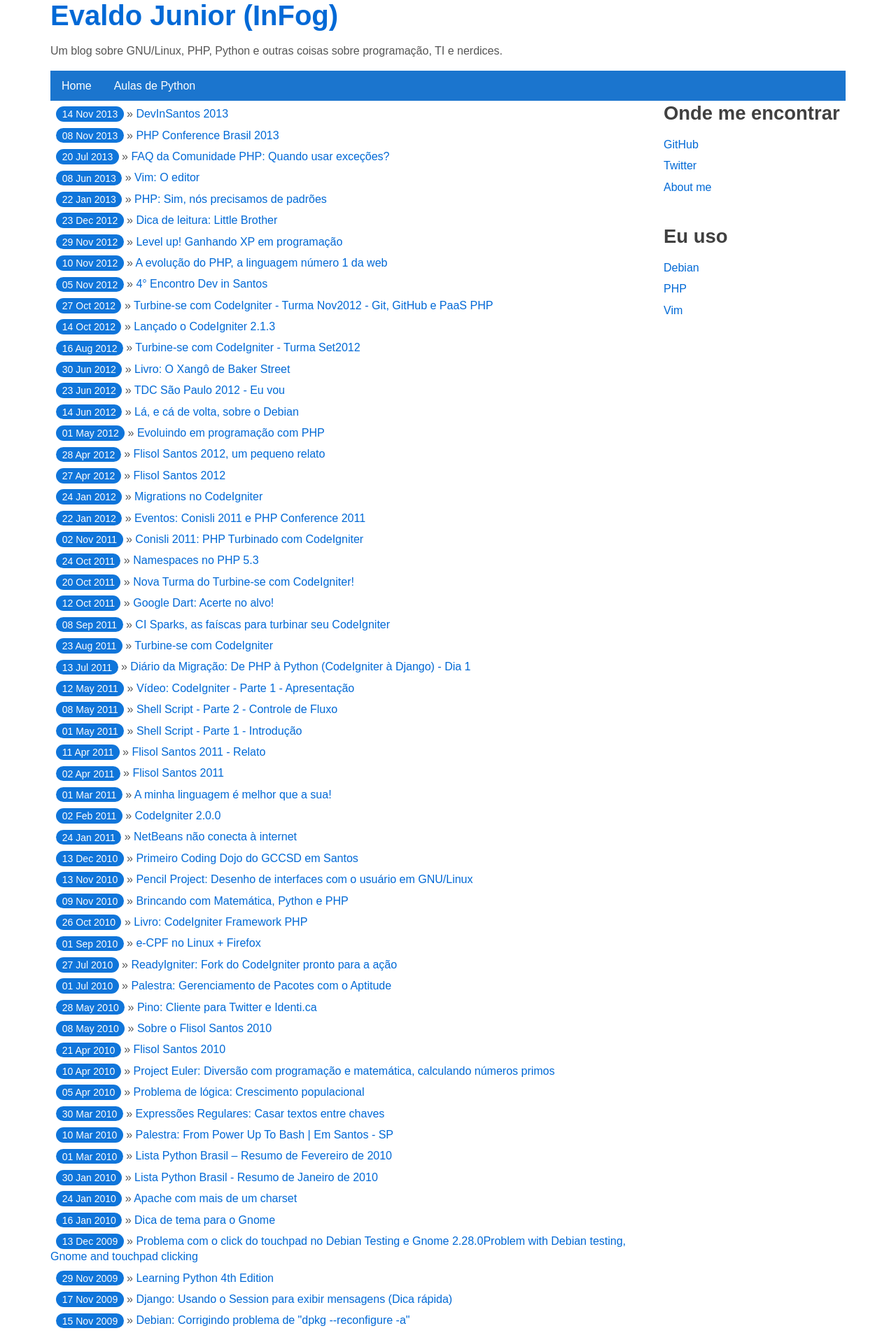
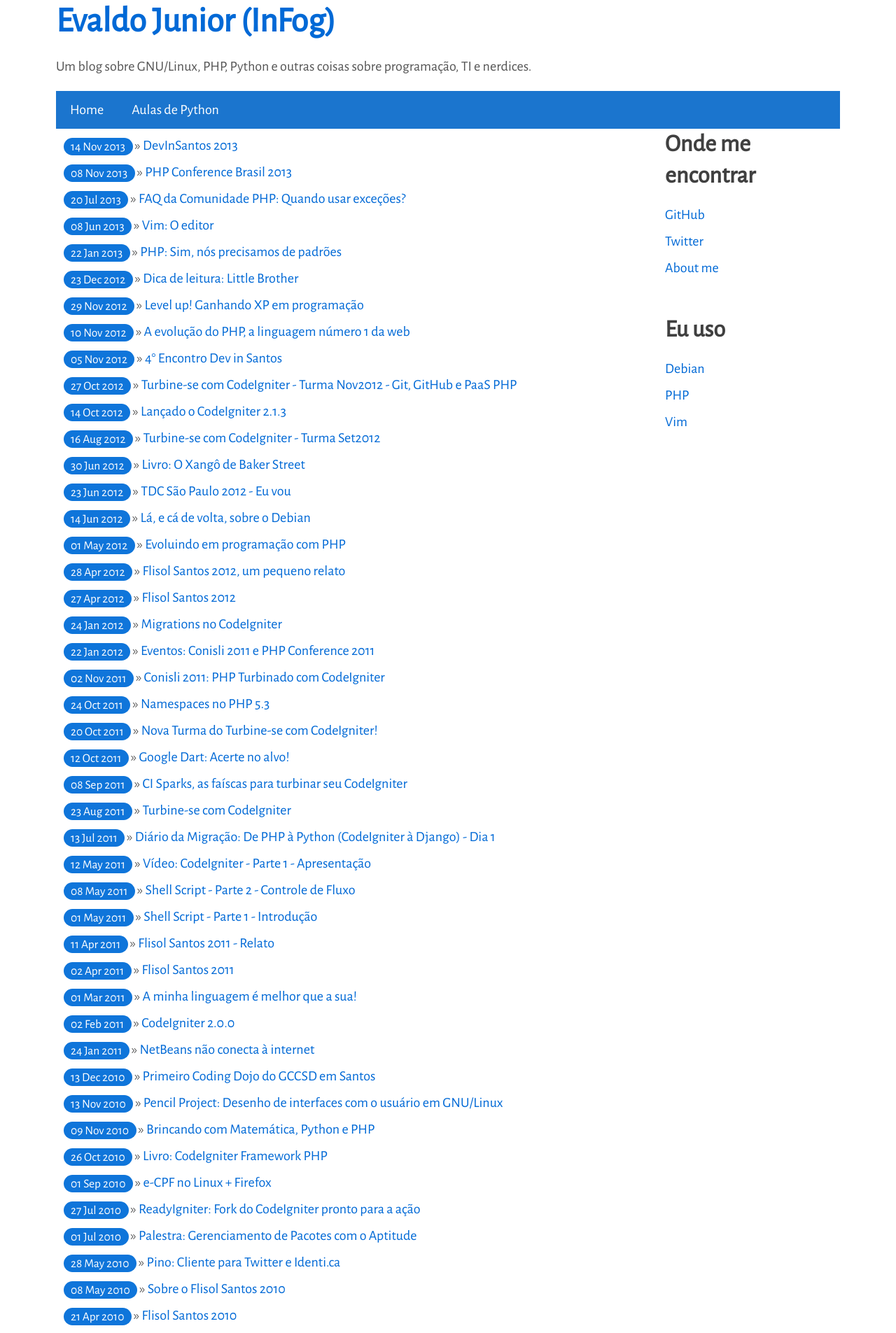
Before and after one commit to InFog/infog.github.io, a Jekyll site: the page built from index.html, in a window 1280 px wide. Shown: the top 1905 px of the page at 70% size. Built offline with Jekyll 4.4.1, drawn with Linux system fonts in a browser that asks for light colours; some web fonts are replaced; Markdown is read by kramdown in place of the engine named in the settings.

Commit message:
Added a font.

```diff
--- a/_layouts/default.html
+++ b/_layouts/default.html
@@ -5,6 +5,8 @@
         <meta http-equiv="X-UA-Compatible" content="IE=edge,chrome=1">
         <title>{{ page.title }}</title>
         <meta name="viewport" content="width=device-width">
+
+        <link href="http://fonts.googleapis.com/css?family=Alegreya+Sans" rel="stylesheet" type="text/css">
 
         <link rel="stylesheet" href="/css/ink-min.css">
         <link rel="stylesheet" href="/css/blog.css">
--- a/css/blog.css
+++ b/css/blog.css
@@ -0,0 +1,4 @@
+body {
+    font-family: 'Alegreya Sans', sans-serif;
+    font-size: 20px;
+}
```
